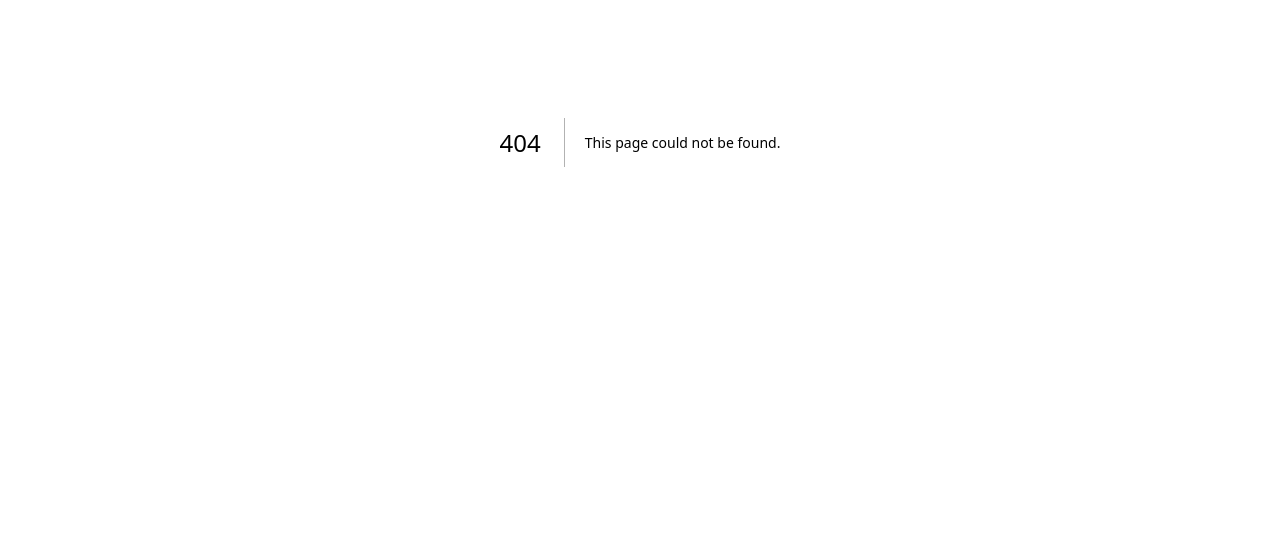
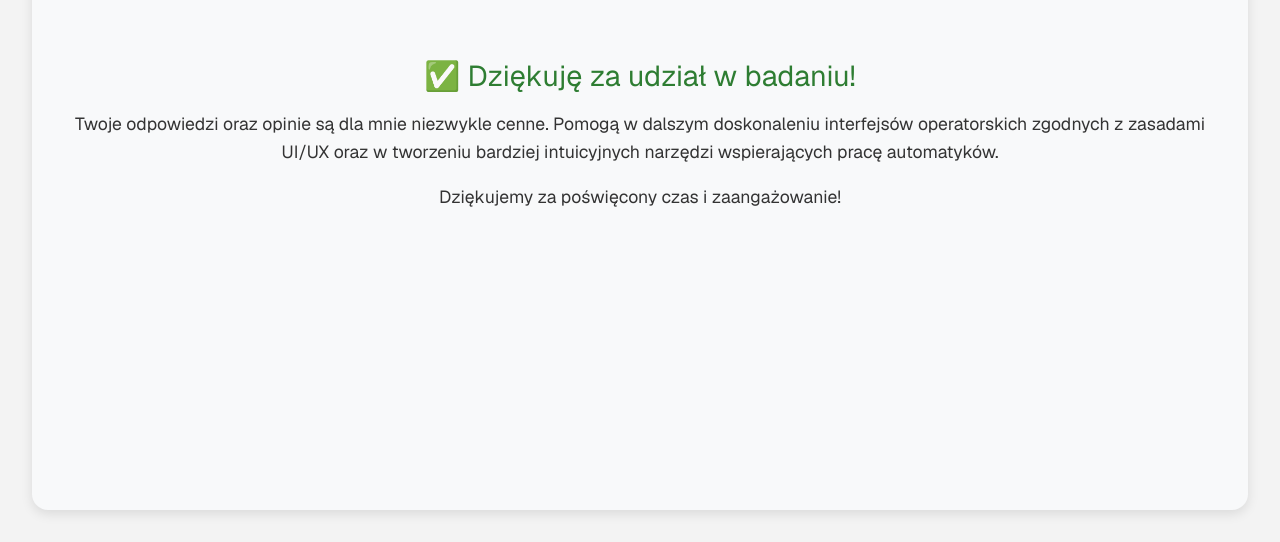
Before and after one commit to WiktoriaCzech/masterThesis, a Next.js app: page /thank-you in a window 1280 px wide. Before the commit this address had no page. Shown: the part 258-800 px from the top of the page. Built offline with nearby package versions, Linux system fonts and the light colour scheme.

Commit message:
Feat: added intouch interface and thank you page

```diff
--- a/src/app/page.module.css
+++ b/src/app/page.module.css
@@ -25,11 +25,15 @@
   margin: 0 auto;
 }
 
+.formOverride {
+  margin-top: unset;
+}
+
 .imageWrapper {
   flex: 1;
   width: 100%;
   padding-bottom: 100px;
-  }
+}
 
 .overrideMain > h3 {
   line-height: 1.5;
@@ -55,7 +59,7 @@
   margin-bottom: 2rem;
   display: flex;
   flex-direction: column;
-  gap: 0.5rem;
+  gap: 1rem;
 }
 
 .form > ol > li > label {
@@ -66,11 +70,44 @@
 
 .answer {
  display: flex;
- gap: 8px;
+ align-items: center;
+ gap: 12px;
  padding-left: 1.1rem;
 }
 
 .answer > input {
+  cursor: pointer;
+  width: 20px;
+  height: 20px;
+}
+
+
+.thankYouBox {
+  flex: auto;
+  background-color: #f8f9fa;
+  padding: 2rem;
+  border-radius: 16px;
+  text-align: center;
+  display: flex;
+  flex-direction: column;
+  justify-content: center;
+  box-shadow: 0 4px 12px rgba(0, 0, 0, 0.1);
+}
+
+.thankYouTitle {
+  font-size: 1.8rem;
+  margin-bottom: 1rem;
+  color: #2e7d32;
+}
+
+.thankYouText {
+  font-size: 1.1rem;
+  line-height: 1.6;
+  color: #333;
+  margin-bottom: 1rem;
+}
+
+.pointer {
   cursor: pointer;
 }
 
--- a/src/app/page.tsx
+++ b/src/app/page.tsx
@@ -1,7 +1,7 @@
 import Image from "next/image";
+import Footer from "@/components/footer/Footer";
+import styles from "./page.module.css";
 import panel from "@/../public/panel_operatorski.png";
-import styles from "./page.module.css";
-import Footer from "@/components/footer/Footer";
 
 export default function Home() {
   return (
--- a/src/app/questions/page.tsx
+++ b/src/app/questions/page.tsx
@@ -4,9 +4,9 @@ import Footer from "@/components/footer/Footer";
 function Questions() {
   return (
     <main className={styles.main}>
-      <section className={styles.sectionWrapper}>
+      <section className={`${styles.sectionWrapper} ${styles.formOverride}`}>
         <h3>
-          Dziękujemy za zapoznanie się z obiema wersjami panelu operatorskiego.
+          Dziękuję za zapoznanie się z obiema wersjami panelu operatorskiego.
           Poniżej znajduje się krótki test, którego celem jest porównanie
           ergonomii pracy na standardowym interfejsie HMI oraz jego
           zmodernizowanej wersji zaprojektowanej zgodnie z zasadami UI/UX.
--- /dev/null
+++ b/src/app/thank-you/page.tsx
@@ -0,0 +1,19 @@
+import styles from "../page.module.css";
+
+function ThankYouPage() {
+  return (
+    <main className={styles.main}>
+        <div className={styles.thankYouBox}>
+          <h2 className={styles.thankYouTitle}>✅ Dziękuję za udział w badaniu!</h2>
+          <p className={styles.thankYouText}>
+            Twoje odpowiedzi oraz opinie są dla mnie niezwykle cenne. Pomogą w dalszym doskonaleniu interfejsów operatorskich zgodnych z zasadami UI/UX oraz w tworzeniu bardziej intuicyjnych narzędzi wspierających pracę automatyków.
+          </p>
+          <p className={styles.thankYouText}>
+            Dziękujemy za poświęcony czas i zaangażowanie!
+          </p>
+        </div>
+    </main>
+  );
+}
+
+export default ThankYouPage;
```
Also changed, not shown: src/app/intouch/page.tsx (added, +27 -0 lines).
